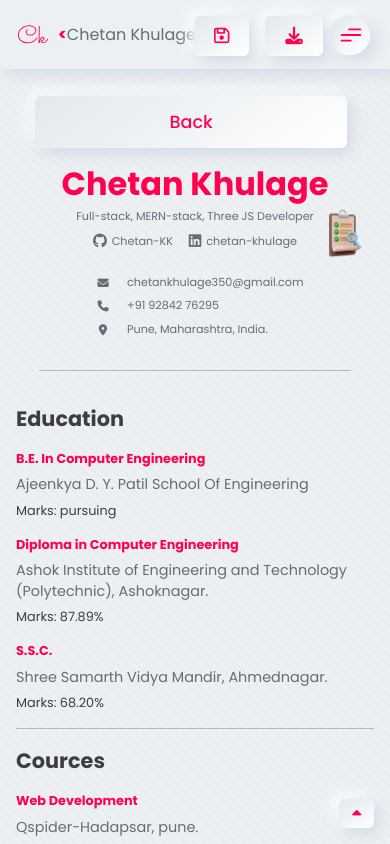
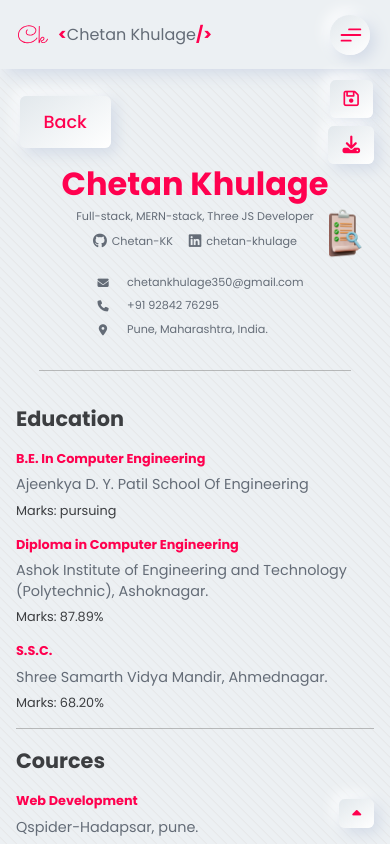
Before and after one commit to Chetan-KK/chetan-kk-portfolio2023, a React (Vite) app: page /resume in a window 390 px wide. Shown: the top 844 px of the page. Built offline with nearby package versions, Linux system fonts and the light colour scheme.

Commit message:
reposive button

```diff
--- a/src/Components/Resume/Resume.css
+++ b/src/Components/Resume/Resume.css
@@ -162,10 +162,11 @@
     text-align: center;
     padding: 0.8rem 1.5rem !important;
   }
-  .downloadButton {
-    padding: 6px 15px !important;
-    right: 3.5rem;
-    top: 1rem;
+  .downloadButtons {
+    gap: 0.5rem;
+  }
+  .downloadButtons .button {
+    padding: 6px 14px !important;
   }
   .Resume .header .main-title {
     font-size: 2rem;
@@ -211,8 +212,16 @@
 }
 @media screen and (max-width: 400px) {
   .backButton .button {
-    width: 80vw;
-    margin: 0 9vw;
+    margin: 0 5vw;
+  }
+  .downloadButtons {
+    gap: 0.5rem;
+    flex-direction: column;
+    top: 5rem;
+    right: 1rem;
+  }
+  .downloadButtons .button {
+    padding: 6px 14px !important;
   }
 }
 @media print {
--- a/vite.config.js
+++ b/vite.config.js
@@ -4,11 +4,11 @@ import react from '@vitejs/plugin-react';
 // https://vitejs.dev/config/
 export default defineConfig({
   plugins: [react()],
-  // server: {
-  //   origin: 'http://localhost:3000',
-  //   host: '0.0.0.0',
-  //   fs: {
-  //     strict: true,
-  //   }
-  // }
+  server: {
+    origin: 'http://localhost:3000',
+    host: '0.0.0.0',
+    fs: {
+      strict: true,
+    }
+  }
 });
```
